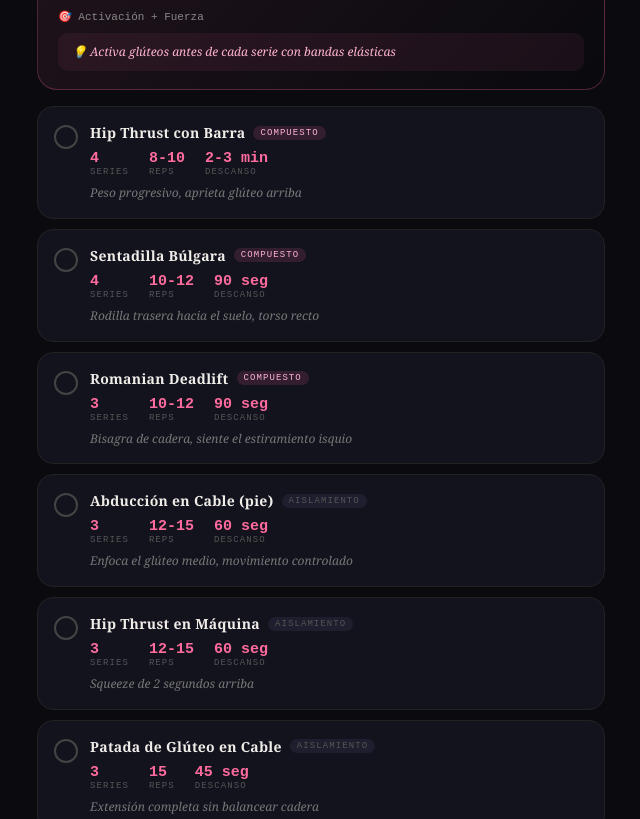
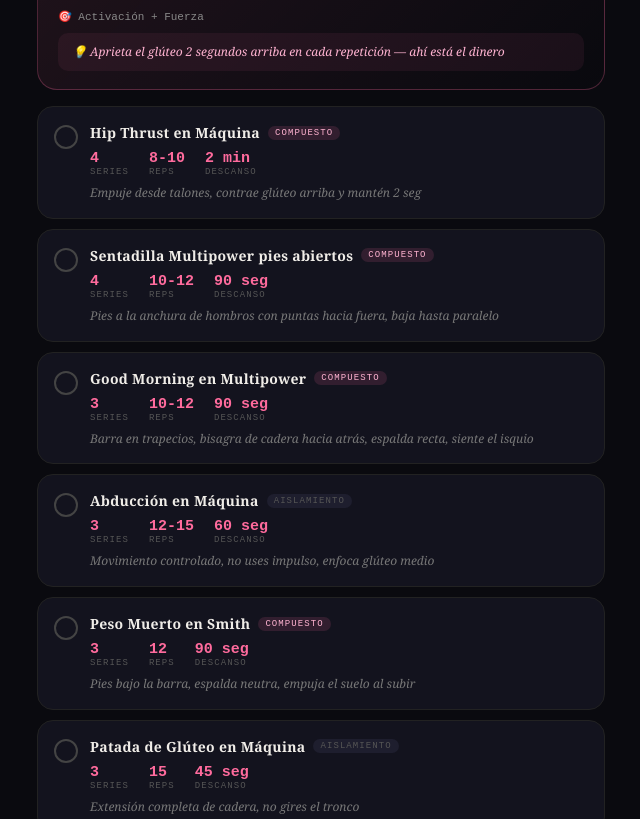
Before and after one commit to AVAppStudio/rutina-gym, a React (Vite) app: page / in a window 1280 px wide. Shown: the part 300-1119 px from the top of the page, without its empty margins (319-959 px from the left). Built offline with nearby package versions, Linux system fonts and the light colour scheme.

Commit message:
Update App.jsx

```diff
--- a/src/App.jsx
+++ b/src/App.jsx
@@ -8,31 +8,32 @@ const routine = [
     color: "#FF6B9D",
     accent: "#FFB3D1",
     focus: "Activación + Fuerza",
-    tip: "Activa glúteos antes de cada serie con bandas elásticas",
+    tip: "Aprieta el glúteo 2 segundos arriba en cada repetición — ahí está el dinero",
     exercises: [
-      { name: "Hip Thrust con Barra", sets: 4, reps: "8-10", rest: "2-3 min", notes: "Peso progresivo, aprieta glúteo arriba", type: "compound" },
-      { name: "Sentadilla Búlgara", sets: 4, reps: "10-12", rest: "90 seg", notes: "Rodilla trasera hacia el suelo, torso recto", type: "compound" },
-      { name: "Romanian Deadlift", sets: 3, reps: "10-12", rest: "90 seg", notes: "Bisagra de cadera, siente el estiramiento isquio", type: "compound" },
-      { name: "Abducción en Cable (pie)", sets: 3, reps: "12-15", rest: "60 seg", notes: "Enfoca el glúteo medio, movimiento controlado", type: "isolation" },
-      { name: "Hip Thrust en Máquina", sets: 3, reps: "12-15", rest: "60 seg", notes: "Squeeze de 2 segundos arriba", type: "isolation" },
-      { name: "Patada de Glúteo en Cable", sets: 3, reps: "15", rest: "45 seg", notes: "Extensión completa sin balancear cadera", type: "isolation" },
+      { name: "Hip Thrust en Máquina", sets: 4, reps: "8-10", rest: "2 min", notes: "Empuje desde talones, contrae glúteo arriba y mantén 2 seg", type: "compound" },
+      { name: "Sentadilla Multipower pies abiertos", sets: 4, reps: "10-12", rest: "90 seg", notes: "Pies a la anchura de hombros con puntas hacia fuera, baja hasta paralelo", type: "compound" },
+      { name: "Good Morning en Multipower", sets: 3, reps: "10-12", rest: "90 seg", notes: "Barra en trapecios, bisagra de cadera hacia atrás, espalda recta, siente el isquio", type: "compound" },
+      { name: "Abducción en Máquina", sets: 3, reps: "12-15", rest: "60 seg", notes: "Movimiento controlado, no uses impulso, enfoca glúteo medio", type: "isolation" },
+      { name: "Peso Muerto en Smith", sets: 3, reps: "12", rest: "90 seg", notes: "Pies bajo la barra, espalda neutra, empuja el suelo al subir", type: "compound" },
+      { name: "Patada de Glúteo en Máquina", sets: 3, reps: "15", rest: "45 seg", notes: "Extensión completa de cadera, no gires el tronco", type: "isolation" },
     ]
   },
   {
     day: 2,
-    label: "PECHO & TRÍCEPS",
+    label: "PECHO, HOMBRO & TRÍCEPS",
     emoji: "💪",
     color: "#7C3AED",
     accent: "#C4B5FD",
-    focus: "Empuje + Definición",
-    tip: "Estira tríceps entre series con bandas para recuperación",
+    focus: "Empuje completo tren superior",
+    tip: "Orden: pecho primero, hombro segundo, tríceps al final — de mayor a menor músculo",
     exercises: [
-      { name: "Press Banca con Barra", sets: 4, reps: "6-8", rest: "2-3 min", notes: "Escápulas retraídas, baja controlado al pecho", type: "compound" },
-      { name: "Press Inclinado con Mancuernas", sets: 4, reps: "8-10", rest: "90 seg", notes: "45° de inclinación, codos a 45° del cuerpo", type: "compound" },
-      { name: "Fondos en Paralelas", sets: 3, reps: "8-12", rest: "90 seg", notes: "Inclinación frontal para más pecho", type: "compound" },
-      { name: "Aperturas en Cable", sets: 3, reps: "12-15", rest: "60 seg", notes: "Arco amplio, contracción en el centro", type: "isolation" },
-      { name: "Press Francés con Barra EZ", sets: 3, reps: "10-12", rest: "75 seg", notes: "Codos fijos, baja a frente sin mover hombros", type: "compound" },
-      { name: "Extensión Tríceps en Polea Alta", sets: 3, reps: "12-15", rest: "60 seg", notes: "Codos pegados al cuerpo, extensión completa", type: "isolation" },
+      { name: "Press Banca Máquina", sets: 4, reps: "8-10", rest: "2 min", notes: "Escápulas juntas y abajo, empuja sin despegar la espalda del respaldo", type: "compound" },
+      { name: "Press Inclinado Máquina", sets: 4, reps: "8-10", rest: "90 seg", notes: "Inclinación 30-45°, enfoca la parte alta del pecho", type: "compound" },
+      { name: "Aperturas en Máquina (pec deck)", sets: 3, reps: "12-15", rest: "60 seg", notes: "Arco amplio, contracción 1 seg en el centro, baja controlado", type: "isolation" },
+      { name: "Press Militar Máquina", sets: 4, reps: "8-10", rest: "90 seg", notes: "Empuje vertical, no arquees la lumbar, codos ligeramente adelante", type: "compound" },
+      { name: "Aperturas Laterales Máquina", sets: 3, reps: "12-15", rest: "60 seg", notes: "Codos ligeramente flexionados, sube hasta altura de hombros, baja lento", type: "isolation" },
+      { name: "Extensión Tríceps Individual (polea)", sets: 3, reps: "10-12", rest: "60 seg", notes: "Codo fijo al cuerpo, extensión completa, un brazo cada vez", type: "isolation" },
+      { name: "Extensión Tríceps Polea Alta (cuerda)", sets: 3, reps: "12-15", rest: "60 seg", notes: "Abre la cuerda al final del movimiento, codos pegados al cuerpo", type: "isolation" },
     ]
   },
   {
@@ -42,14 +43,14 @@ const routine = [
     color: "#0D9488",
     accent: "#99F6E4",
     focus: "Tracción + Grosor",
-    tip: "Imagina que metes los codos al bolsillo trasero en todos los jalones",
+    tip: "Imagina que intentas meter los codos al bolsillo trasero — activa la espalda entera",
     exercises: [
-      { name: "Dominadas o Jalón al Pecho", sets: 4, reps: "6-10", rest: "2-3 min", notes: "Agarre prono, retrae escápulas al bajar", type: "compound" },
-      { name: "Remo con Barra (Pendlay)", sets: 4, reps: "8-10", rest: "90 seg", notes: "Torso 45°, codos cerca del cuerpo, aprieta espalda", type: "compound" },
-      { name: "Remo en Polea Baja", sets: 3, reps: "10-12", rest: "90 seg", notes: "Agarre neutro, pecho afuera, no redondees lumbar", type: "compound" },
-      { name: "Face Pull con Cuerda", sets: 3, reps: "15", rest: "60 seg", notes: "Codos altos, excelente para trapecio y rotadores", type: "isolation" },
-      { name: "Curl con Barra EZ", sets: 4, reps: "8-10", rest: "90 seg", notes: "Codos fijos, supina al subir, baja lento 3 seg", type: "compound" },
-      { name: "Curl Martillo con Mancuernas", sets: 3, reps: "10-12", rest: "60 seg", notes: "Agarre neutro, trabaja braquial y braquirradial", type: "isolation" },
+      { name: "Jalón al Pecho", sets: 4, reps: "6-10", rest: "2 min", notes: "Agarre prono ancho, lleva la barra al pecho, retrae escápulas al bajar", type: "compound" },
+      { name: "Remo con Barra Sentado (polea baja)", sets: 4, reps: "8-10", rest: "90 seg", notes: "Pecho afuera, tira hacia el ombligo, no redondees la lumbar", type: "compound" },
+      { name: "Remo Máquina Cerrada", sets: 3, reps: "10-12", rest: "75 seg", notes: "Agarre neutro, aprieta escápulas al final del recorrido", type: "compound" },
+      { name: "Face Pull con Cuerda", sets: 3, reps: "15", rest: "60 seg", notes: "Codos altos a la altura de los hombros, tira hacia la cara, salud de hombro", type: "isolation" },
+      { name: "Curl Barra EZ", sets: 4, reps: "8-10", rest: "90 seg", notes: "Codos fijos, supina al subir, baja en 3 segundos", type: "compound" },
+      { name: "Curl Martillo Mancuernas", sets: 3, reps: "10-12", rest: "60 seg", notes: "Agarre neutro, alterna o simultáneo, trabaja braquial", type: "isolation" },
     ]
   },
   {
@@ -58,15 +59,15 @@ const routine = [
     emoji: "🦵",
     color: "#D97706",
     accent: "#FDE68A",
-    focus: "Fuerza + Volumen",
-    tip: "El día de piernas más completo: cuádriceps, isquios y gemelos",
+    focus: "Fuerza + Volumen completo",
+    tip: "Día más duro de la semana — cuáds, isquios y gemelos. Descansa bien el día anterior",
     exercises: [
-      { name: "Sentadilla con Barra (Back Squat)", sets: 4, reps: "6-8", rest: "3 min", notes: "Profundidad paralela o mayor, rodillas no hacia dentro", type: "compound" },
-      { name: "Prensa de Piernas", sets: 4, reps: "10-12", rest: "90 seg", notes: "Pies altos para más isquio-glúteo, bajos para cuáds", type: "compound" },
-      { name: "Extensión de Cuádriceps", sets: 3, reps: "12-15", rest: "60 seg", notes: "Contracción 2 seg arriba, baja controlada", type: "isolation" },
-      { name: "Curl Femoral Tumbado", sets: 3, reps: "12-15", rest: "60 seg", notes: "Flexión completa, aprieta isquio arriba", type: "isolation" },
-      { name: "Zancada con Mancuernas", sets: 3, reps: "10 c/pierna", rest: "75 seg", notes: "Torso recto, rodilla trasera casi toca suelo", type: "compound" },
-      { name: "Elevación de Gemelos de Pie", sets: 4, reps: "15-20", rest: "45 seg", notes: "Rango completo, aguanta 1 seg arriba", type: "isolation" },
+      { name: "Hack Squat", sets: 4, reps: "6-8", rest: "3 min", notes: "Pies a anchura de cadera, baja hasta 90°, rodillas en línea con pies", type: "compound" },
+      { name: "Prensa de Piernas", sets: 4, reps: "10-12", rest: "90 seg", notes: "Pies altos y separados para más glúteo-isquio, no bloquees rodillas arriba", type: "compound" },
+      { name: "Extensión de Cuádriceps", sets: 3, reps: "12-15", rest: "60 seg", notes: "Contracción 2 seg arriba, baja lento y controlado", type: "isolation" },
+      { name: "Curl Femoral Tumbado", sets: 3, reps: "12-15", rest: "60 seg", notes: "Caderas pegadas al banco, flexión completa, aprieta isquio arriba", type: "isolation" },
+      { name: "Zancada con Mancuernas", sets: 3, reps: "10 c/pierna", rest: "75 seg", notes: "Torso recto, rodilla trasera casi toca el suelo, empuja desde el talón delantero", type: "compound" },
+      { name: "Elevación de Gemelos de Pie", sets: 4, reps: "15-20", rest: "45 seg", notes: "Rango completo, estira abajo, aguanta 1 seg arriba en punta", type: "isolation" },
     ]
   }
 ];
```
